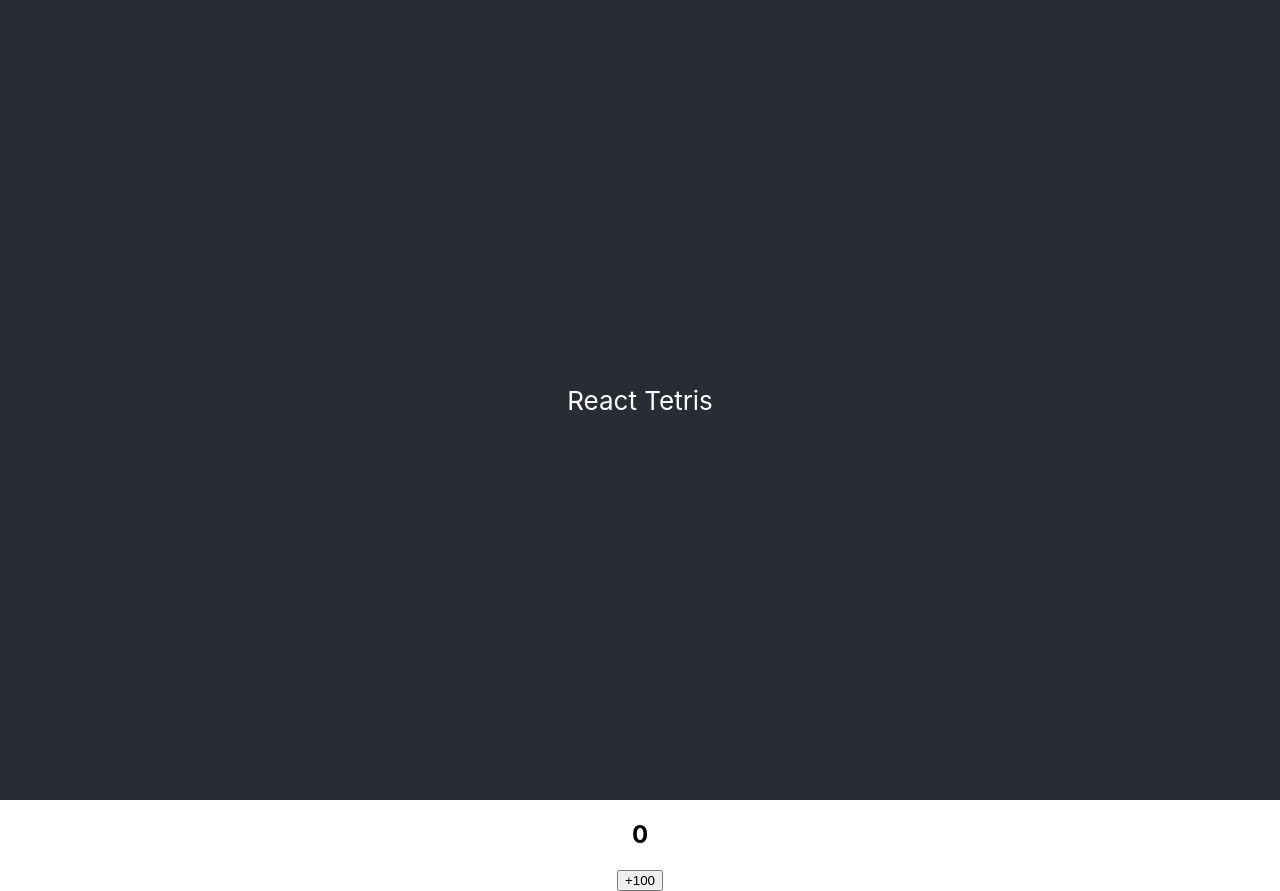
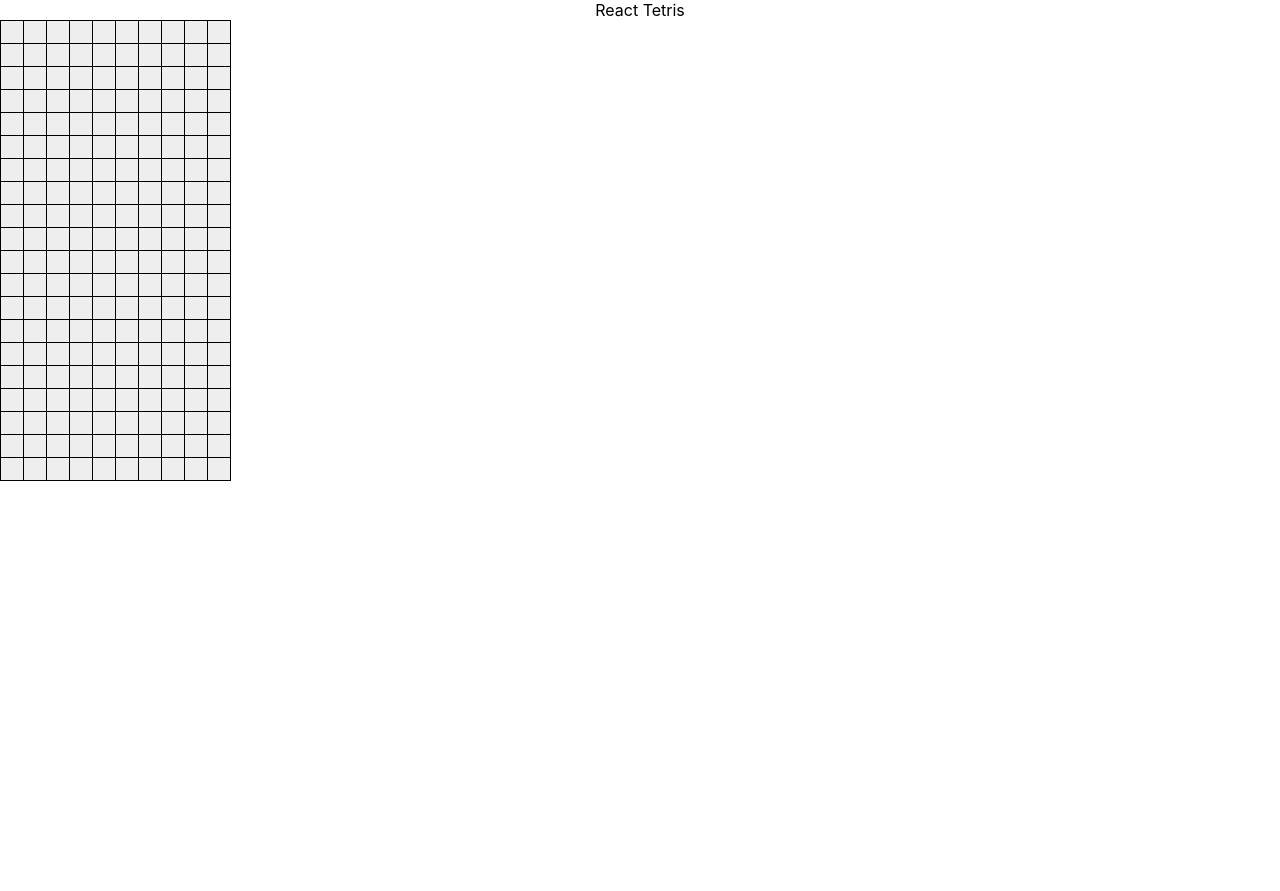
Before and after one commit to Rafe/react-tetris, a React (Create React App) app: page / in a window 1280 px wide. After the commit the page ends 800 px from the top, so only its background shows below. Built offline with nearby package versions, Linux system fonts and the light colour scheme.

Commit message:
feat: add basic matrix

```diff
--- a/package.json
+++ b/package.json
@@ -41,5 +41,8 @@
       "last 1 firefox version",
       "last 1 safari version"
     ]
+  },
+  "devDependencies": {
+    "@types/styled-components": "^5.1.25"
   }
 }
--- a/src/App.css
+++ b/src/App.css
@@ -1,38 +1,3 @@
 .App {
   text-align: center;
 }
-
-.App-logo {
-  height: 40vmin;
-  pointer-events: none;
-}
-
-@media (prefers-reduced-motion: no-preference) {
-  .App-logo {
-    animation: App-logo-spin infinite 20s linear;
-  }
-}
-
-.App-header {
-  background-color: #282c34;
-  min-height: 100vh;
-  display: flex;
-  flex-direction: column;
-  align-items: center;
-  justify-content: center;
-  font-size: calc(10px + 2vmin);
-  color: white;
-}
-
-.App-link {
-  color: #61dafb;
-}
-
-@keyframes App-logo-spin {
-  from {
-    transform: rotate(0deg);
-  }
-  to {
-    transform: rotate(360deg);
-  }
-}
--- a/src/App.tsx
+++ b/src/App.tsx
@@ -1,6 +1,7 @@
 import React from "react";
 import create from "zustand"
 import shallow from "zustand/shallow"
+import styled from "styled-components"
 
 import './App.css';
 
@@ -14,7 +15,7 @@ interface GameState {
   score: number
   line: number
   state: Status
-  matrix: []
+  matrix: any[][]
   pieceQueue: []
   currentPiece: []
   addScore: (added: number) => void
@@ -37,11 +38,17 @@ const LINES_EACH_LEVEL = 20
 //   while falling, controller take control of the piece
 //     left, right, down, drop, rotate right, rotate left, pause
 
+const MATRIX_WIDTH = 10
+const MATRIX_HEIGHT = 20
+
+const buildLine = () => new Array(MATRIX_WIDTH).fill(null)
+const buildMatrix = () => new Array(MATRIX_HEIGHT).fill(null).map(() => buildLine())
+
 const useGame = create<GameState>(set => ({
   score: 0,
   line: 0,
   state: Status.START,
-  matrix: [],
+  matrix: buildMatrix(),
   pieceQueue: [],
   currentPiece: [],
   addScore(added: number) {
@@ -49,13 +56,39 @@ const useGame = create<GameState>(set => ({
   }
 }))
 
+const Block = styled.td<{type: string}>`
+  border: 1px solid black;
+  width: 20px;
+  height: 20px;
+  background-color: ${props => props.type ? "black" : "#EEEEEE"}
+`
+
+const MatrixTable = styled.table`
+  border-collapse: collapse;
+`
+
+const Matrix = ({matrix}: {matrix: any[][]}) => (
+  <MatrixTable>
+    {
+    matrix.map(line => (
+      <tr>
+        {
+          line.map(block => (
+            <Block type={block} />
+          ))
+        }
+      </tr>
+    ))
+    }
+  </MatrixTable>
+)
+
 function App() {
-  const { score, addScore } = useGame(state => ({ score: state.score, addScore: state.addScore }), shallow)
+  const { matrix } = useGame(state => ({ score: state.score, matrix: state.matrix, addScore: state.addScore }), shallow)
   return (
     <div className="App">
       <header className="App-header">React Tetris</header>
-      <h2>{score}</h2>
-      <button onClick={() => addScore(100)}>+100</button>
+      <Matrix matrix={matrix} />
     </div>
   );
 }
--- a/src/index.css
+++ b/src/index.css
@@ -6,8 +6,3 @@ body {
   -webkit-font-smoothing: antialiased;
   -moz-osx-font-smoothing: grayscale;
 }
-
-code {
-  font-family: source-code-pro, Menlo, Monaco, Consolas, 'Courier New',
-    monospace;
-}
```
Also changed, not shown: 1 other file (tests, documents, lock files or other folders).
